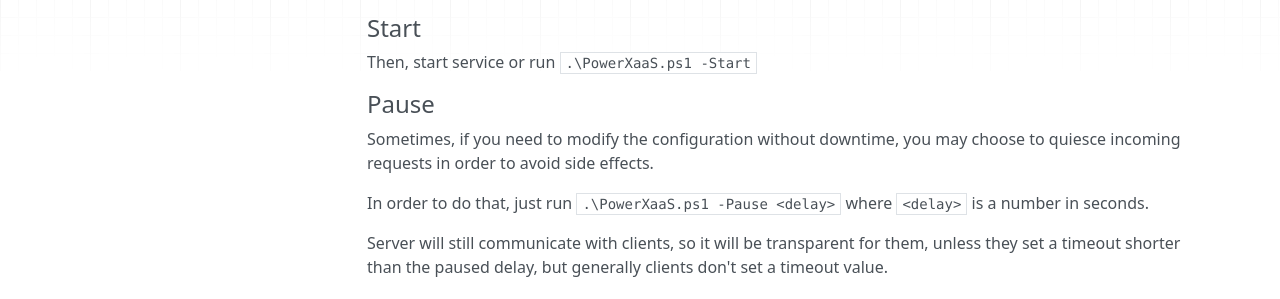
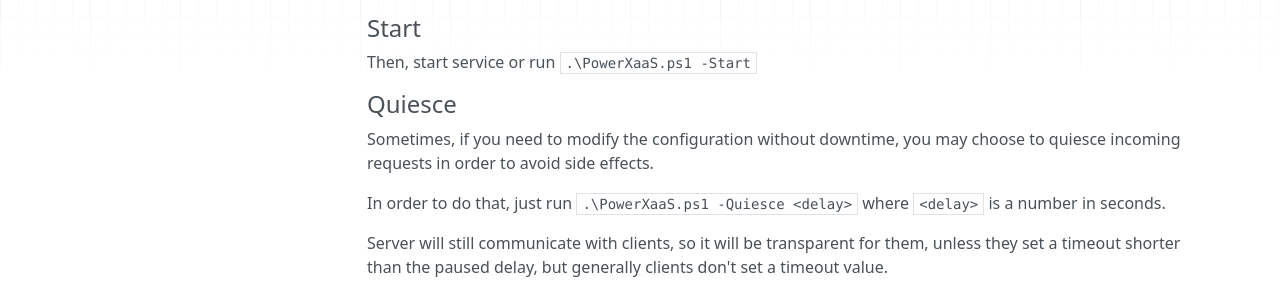
Before and after one commit to otabut/PowerXaaS, an MkDocs documentation site: the page built from docs/setup.md, in a window 1280 px wide and 900 px high, scrolled down 507 px. Shown: the part 235-534 px from the top of the window. Built offline with MkDocs 1.6.1, drawn with Linux system fonts in a browser that asks for light colours; nearby versions of some CDN libraries; old or Windows-style settings are respelled for this version of MkDocs.

Commit message:
Update setup.md

```diff
--- a/docs/setup.md
+++ b/docs/setup.md
@@ -26,10 +26,10 @@ Just run `.\PowerXaaS.ps1 -Setup -Ip <ipaddress> -Port <port> [-Start] [-CustomL
 #### Start
 Then, start service or run `.\PowerXaaS.ps1 -Start`
 
-#### Pause
+#### Quiesce
 Sometimes, if you need to modify the configuration without downtime, you may choose to quiesce incoming requests in order to avoid side effects.
 
-In order to do that, just run `.\PowerXaaS.ps1 -Pause <delay>` where `<delay>` is a number in seconds.
+In order to do that, just run `.\PowerXaaS.ps1 -Quiesce <delay>` where `<delay>` is a number in seconds.
 
 Server will still communicate with clients, so it will be transparent for them, unless they set a timeout shorter than the paused delay, but generally clients don't set a timeout value.
 
```
